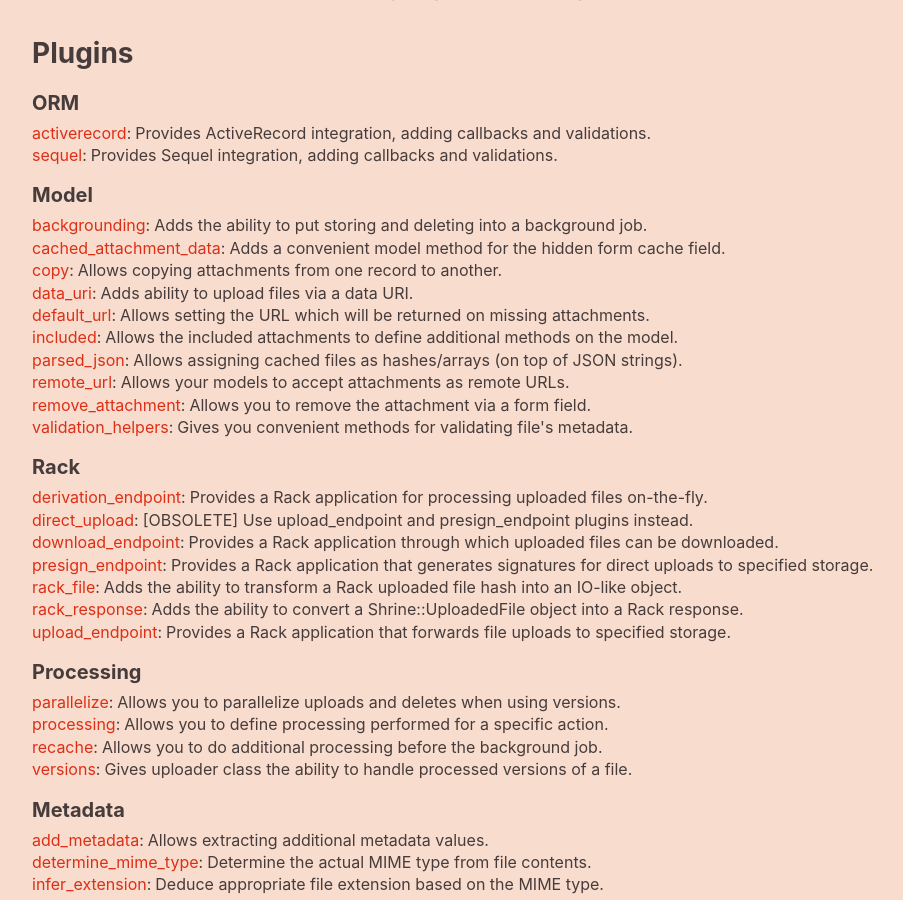
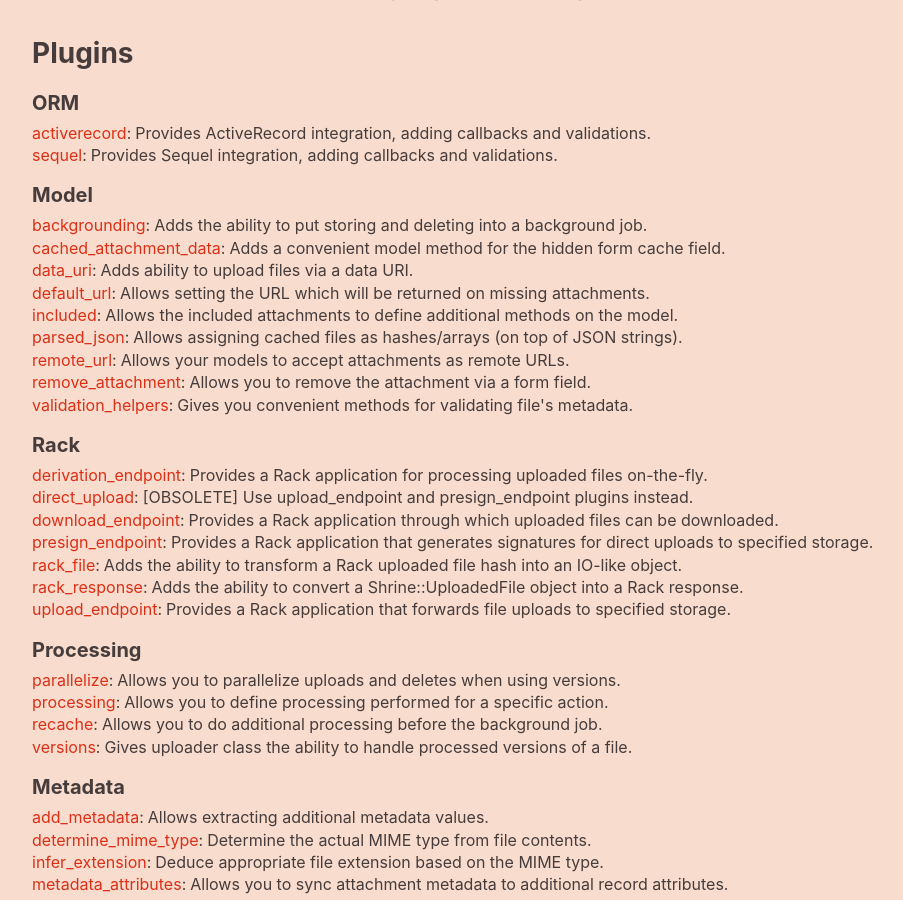
Before and after one commit to avinashcodeer/Romenics, a Jekyll site: the page built from www/index.html, in a window 1280 px wide and 900 px high, scrolled down 496 px. Shown: the whole window, without its empty margins (106-1009 px from the left). Built offline with Jekyll 4.4.1, drawn with Linux system fonts in a browser that asks for light colours; emoji names are drawn with the system emoji font.

Commit message:
Deprecate the copy plugin
The copy plugin has had some undesired behaviour, mostly around its
`#initialize_copy` override (see https://github.com/shrinerb/shrine/issues/237).

And it's simply not useful enough even for the `Attacher#copy` method.
The following:

  attacher.copy(other_attacher)

can be replaced with:

  copied_file = attacher.store.upload(other_attacher.get)
  attacher.set(copied_file)

In Shrine 3.0 this will be even simpler:

  attacher.attach(other_attacher.file)
  attacher.add_derivatives(other_attacher.deriatives) # if using versions

In conclusion, this plugin is not useful enough to be around.

```diff
--- a/lib/shrine/plugins/copy.rb
+++ b/lib/shrine/plugins/copy.rb
@@ -1,4 +1,6 @@
 # frozen_string_literal: true
+
+Shrine.deprecation("The copy plugin is deprecated and will be removed in Shrine 3.")
 
 class Shrine
   module Plugins
--- a/www/_data/plugins.yml
+++ b/www/_data/plugins.yml
@@ -13,9 +13,6 @@
   -
     name: cached_attachment_data
     description: Adds a convenient model method for the hidden form cache field.
-  -
-    name: copy
-    description: Allows copying attachments from one record to another.
   -
     name: data_uri
     description: Adds ability to upload files via a data URI.
```
Also changed, not shown: CHANGELOG.md.
